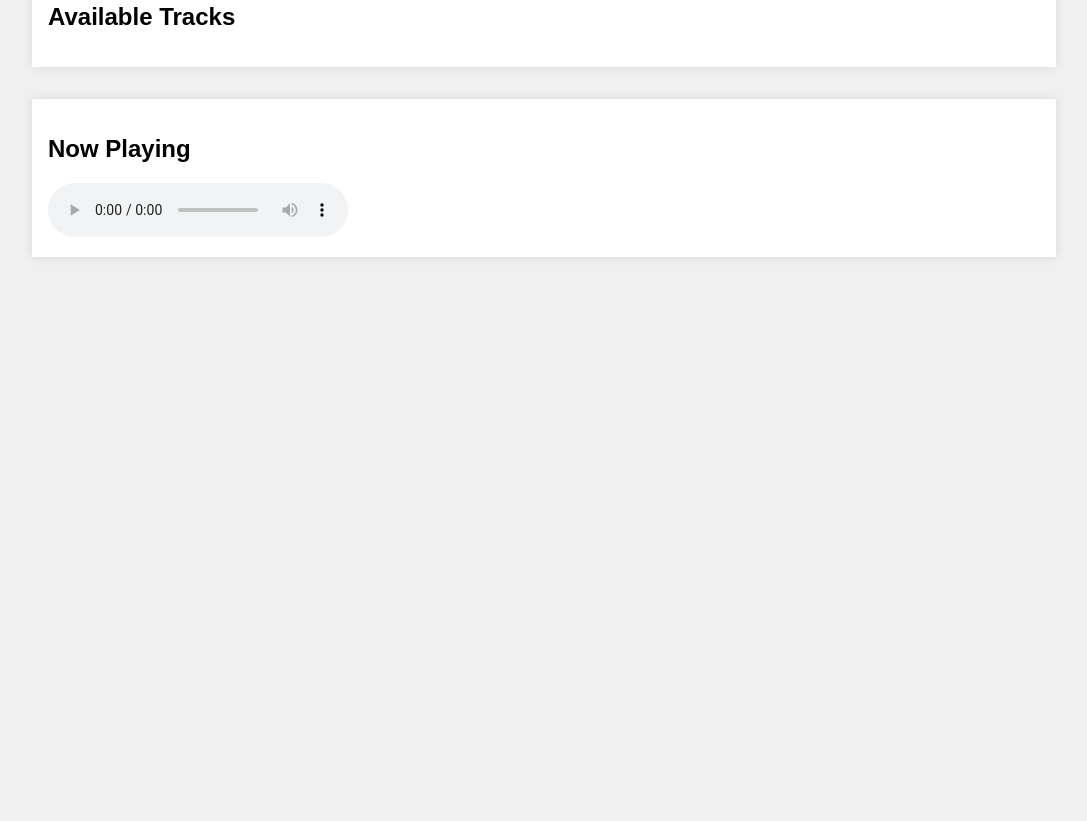
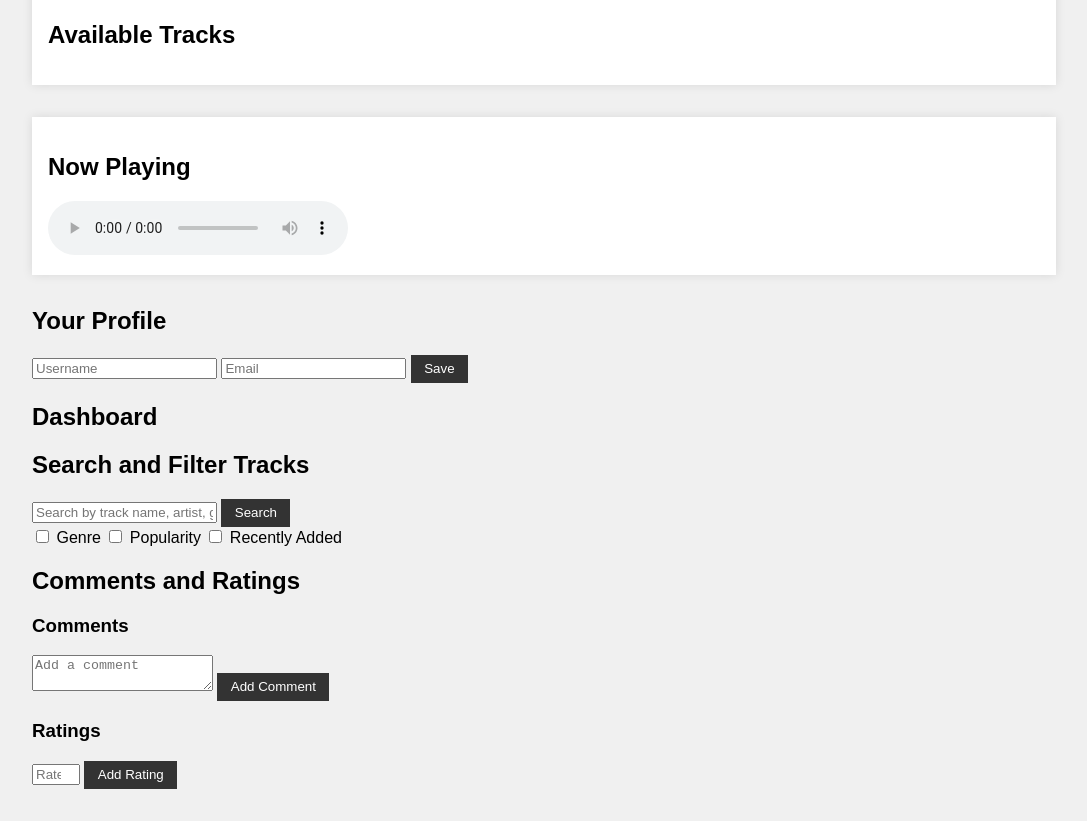
Before and after one commit to bRIDGe69/Music-Nft, a plain HTML site: page index.html in a window 1280 px wide. Shown: the part 337-1158 px from the top of the page, without its empty margins (96-1183 px from the left). Before the commit the page ends 800 px from the top, so only its background shows below. Drawn offline with Linux system fonts and the light colour scheme; no server answers.

Commit message:
Update index.html

```diff
--- a/index.html
+++ b/index.html
@@ -1,4 +1,3 @@
-
 <!DOCTYPE html>
 <html lang="en">
 <head>
@@ -10,6 +9,12 @@
 <body>
     <header>
         <h1>NFT Music Marketplace</h1>
+        <nav>
+            <a href="#upload-section">Upload</a>
+            <a href="#music-list">Tracks</a>
+            <a href="#profile">Profile</a>
+            <a href="#dashboard">Dashboard</a>
+        </nav>
     </header>
     <main>
         <section id="upload-section">
@@ -35,6 +40,54 @@
                 Your browser does not support the audio element.
             </audio>
         </section>
+        <section id="profile">
+            <h2>Your Profile</h2>
+            <form id="profile-form">
+                <input type="text" id="username" placeholder="Username">
+                <input type="email" id="email" placeholder="Email">
+                <button type="submit">Save</button>
+            </form>
+        </section>
+        <section id="dashboard">
+            <h2>Dashboard</h2>
+            <div id="user-tracks"></div>
+            <div id="user-playlists"></div>
+            <div id="user-purchases"></div>
+        </section>
+        <section id="search-filter">
+            <h2>Search and Filter Tracks</h2>
+            <input type="text" id="search-input" placeholder="Search by track name, artist, genre">
+            <button id="search-button">Search</button>
+            <div id="filter-options">
+                <label>
+                    <input type="checkbox" id="filter-genre" value="genre">
+                    Genre
+                </label>
+                <label>
+                    <input type="checkbox" id="filter-popularity" value="popularity">
+                    Popularity
+                </label>
+                <label>
+                    <input type="checkbox" id="filter-recent" value="recent">
+                    Recently Added
+                </label>
+            </div>
+        </section>
+        <section id="comments-ratings">
+            <h2>Comments and Ratings</h2>
+            <div id="comments">
+                <h3>Comments</h3>
+                <textarea id="comment-input" placeholder="Add a comment"></textarea>
+                <button id="add-comment-button">Add Comment</button>
+                <div id="comments-list"></div>
+            </div>
+            <div id="ratings">
+                <h3>Ratings</h3>
+                <input type="number" id="rating-input" min="1" max="5" placeholder="Rate (1-5)">
+                <button id="add-rating-button">Add Rating</button>
+                <div id="ratings-list"></div>
+            </div>
+        </section>
     </main>
     <script src="https://cdn.jsdelivr.net/gh/ethereum/web3.js@1.3.5/dist/web3.min.js"></script>
     <script src="script.js"></script>
```
